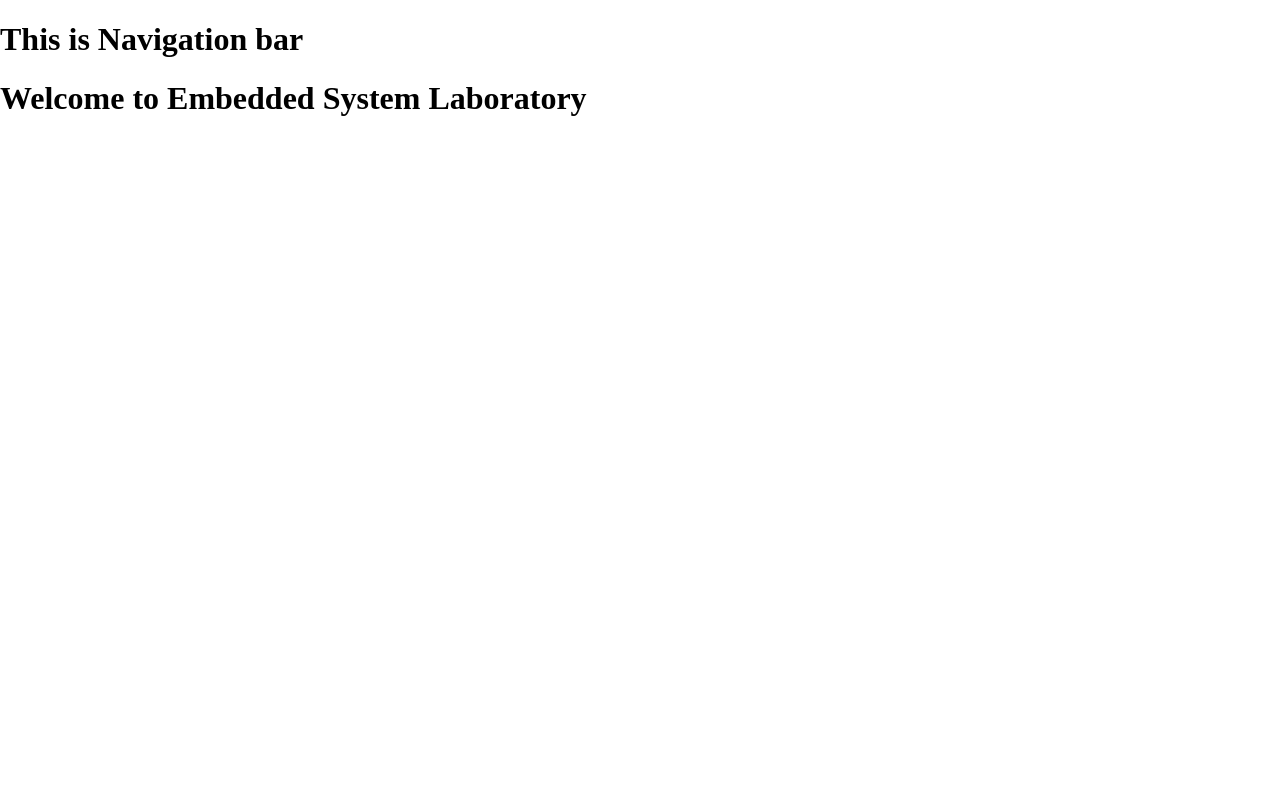
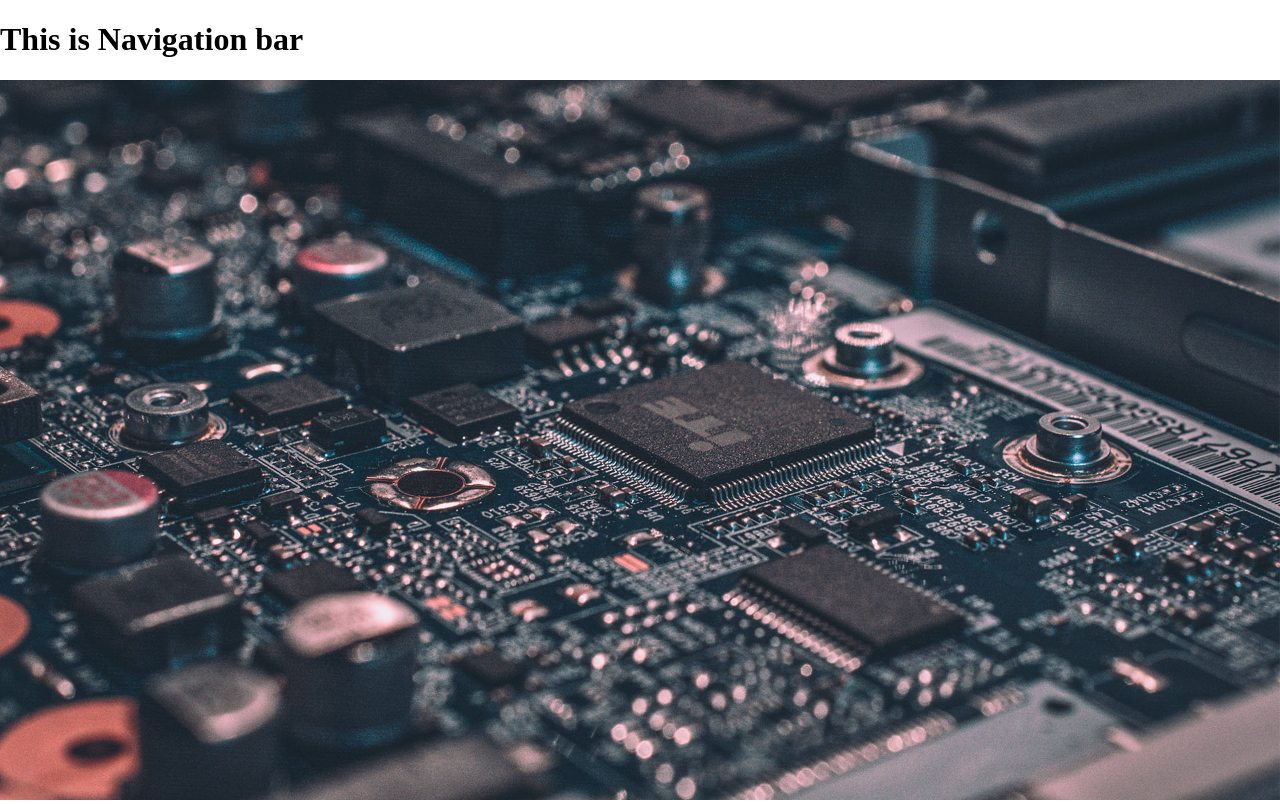
Before and after one commit to dnjooiopa/esl-official-website, a Vue app: page / in a window 1280 px wide. Built offline with nearby package versions, Linux system fonts and the light colour scheme.

Commit message:
adding image to home

```diff
--- a/src/components/Home.vue
+++ b/src/components/Home.vue
@@ -1,6 +1,6 @@
 <template>
   <div>
-    <h1>Welcome to Embedded System Laboratory</h1>
+    <img src="../assets/home-img.jpg" class="responsive" />
   </div>
 </template>
 
@@ -10,4 +10,9 @@ export default {
 }
 </script>
 
-<style></style>
+<style scoped>
+.responsive {
+  max-width: 100%;
+  height: auto;
+}
+</style>
```
Also changed, not shown: src/assets/home-img.jpg (added).
